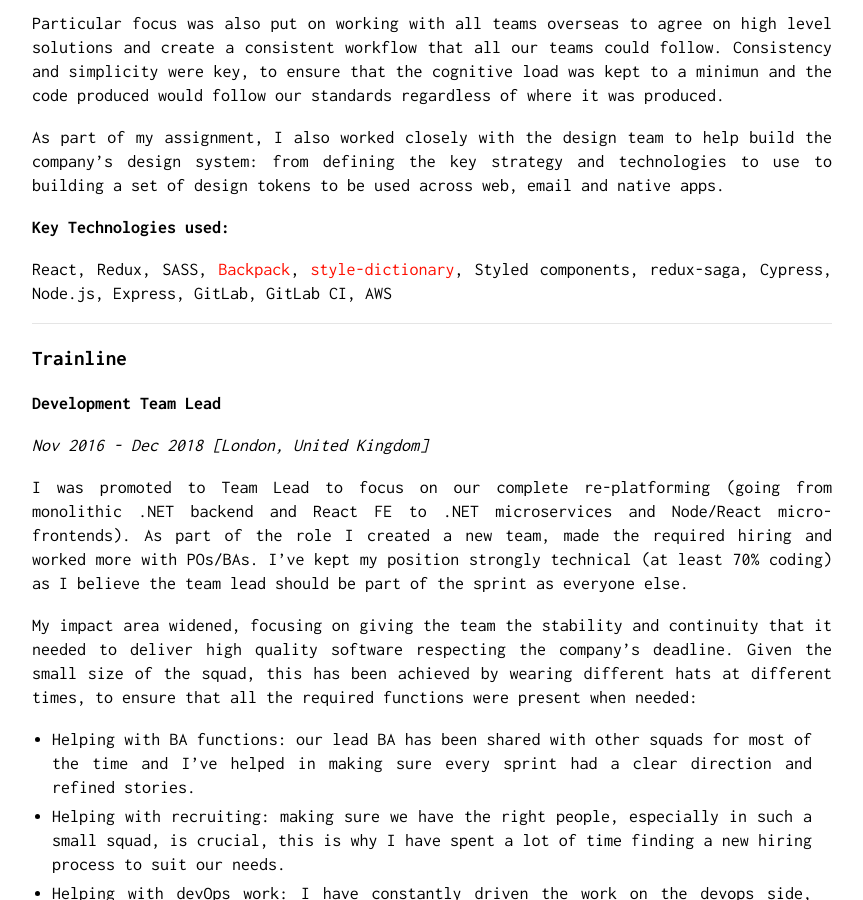
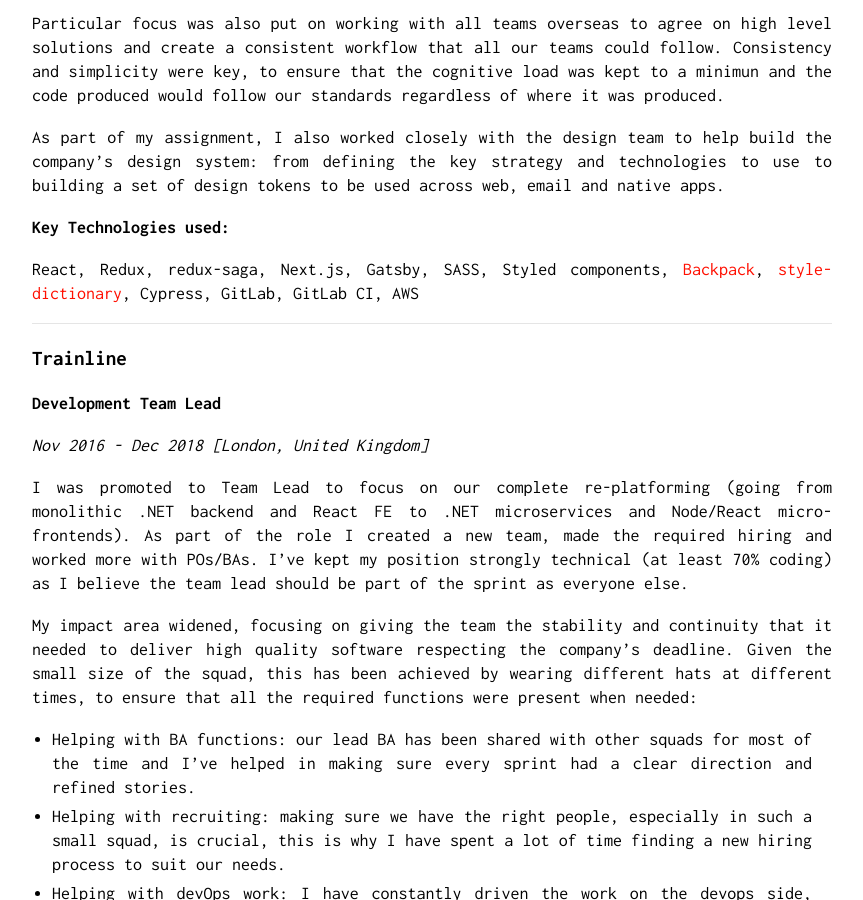
Before and after one commit to ricca509/ricca509.github.io, a Jekyll site: the page built from index.md, in a window 1280 px wide and 900 px high, scrolled down 1134 px. Shown: the whole window, without its empty margins (208-1071 px from the left). Built offline with Jekyll 4.4.1, drawn with Linux system fonts in a browser that asks for light colours; our own code applies the rules of GitHub Pages for plain Markdown files.

Commit message:
Adds key technologies

```diff
--- a/index.md
+++ b/index.md
@@ -38,7 +38,7 @@ As part of my assignment, I also worked closely with the design team to help bui
 
 **Key Technologies used:**
 
-React, Redux, SASS, [Backpack](https://github.com/Skyscanner/backpack), [style-dictionary](https://github.com/amzn/style-dictionary), Styled components, redux-saga, Cypress, Node.js, Express, GitLab, GitLab CI, AWS
+React, Redux, redux-saga, Next.js, Gatsby, SASS, Styled components, [Backpack](https://github.com/Skyscanner/backpack), [style-dictionary](https://github.com/amzn/style-dictionary), Cypress, GitLab, GitLab CI, AWS
 
 ---
 
```
